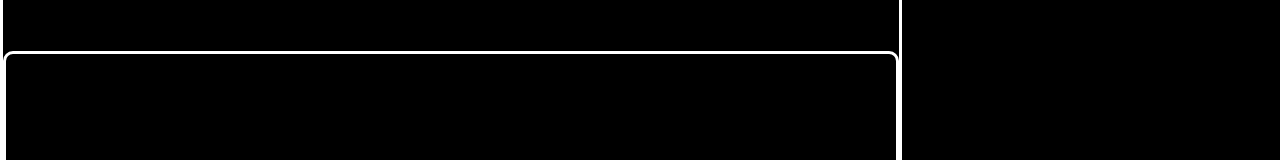
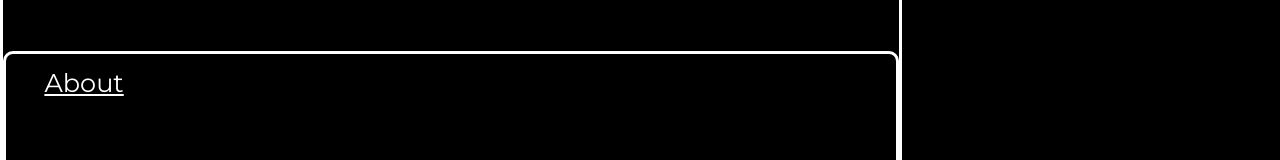
Before and after one commit to Falconairio/Portfolio, a React (Create React App) app: page / in a window 1280 px wide. Shown: the part 758-918 px from the top of the page. Built offline with nearby package versions, Linux system fonts and the light colour scheme.

Commit message:
profile image now animates on click

```diff
--- a/src/Components/About.js
+++ b/src/Components/About.js
@@ -4,7 +4,7 @@
     render() {
         return (
             <div id = 'about' className = 'about-container'>
-
+                <h1>About</h1>
             </div>
         )
     }
--- a/src/Components/SideNavbar.js
+++ b/src/Components/SideNavbar.js
@@ -3,11 +3,33 @@
 
 export default class SideNavbar extends Component {
 
+    state = {
+        animate: false
+    }
+
+    profileimageeffect = () => {
+        this.setState({animate: true})
+        setTimeout(() => { this.setState({animate:false}) }, 1000);
+    }
+
+    returnImageEffect = () => {
+        let random = Math.floor(Math.random() * 3)
+        if(random === 2) {
+            return 'fade-out'
+        } else {
+            return 'image-rotate'
+        }
+    }
+
 
     render() {
+        const animate = this.state.animate ? this.returnImageEffect() : ''
+        const classes = `profile-image ${animate}`
+
+
         return (
             <div className = "sidenavbar-container">
-                <div className = "profile-image" />
+                <div className = {classes} onClick = {this.profileimageeffect}/>
                 <div className = 'name-title'>
                     <hr/>
                     <h1>Griffith Terry</h1>
--- a/src/Styles/App.css
+++ b/src/Styles/App.css
@@ -106,6 +106,32 @@
   }
 }
 
+@-webkit-keyframes imagerotate {
+  0% {
+    -webkit-transform: rotate(360deg);
+            transform: rotate(360deg);
+  }
+}
+
+@keyframes imagerotate {
+  0% {
+    -webkit-transform: rotate(360deg);
+            transform: rotate(360deg);
+  }
+}
+
+@-webkit-keyframes fadeout {
+  50% {
+    opacity: 0;
+  }
+}
+
+@keyframes fadeout {
+  50% {
+    opacity: 0;
+  }
+}
+
 html {
   scroll-behavior: smooth;
 }
@@ -116,6 +142,7 @@
   display: -webkit-box;
   display: -ms-flexbox;
   display: flex;
+  color: white;
 }
 
 body {
@@ -250,6 +277,20 @@
   width: 12.5vw;
 }
 
+.image-rotate {
+  -webkit-animation-name: imagerotate;
+          animation-name: imagerotate;
+  -webkit-animation-duration: 1s;
+          animation-duration: 1s;
+}
+
+.fade-out {
+  -webkit-animation-name: fadeout;
+          animation-name: fadeout;
+  -webkit-animation-duration: 1s;
+          animation-duration: 1s;
+}
+
 .name-title {
   display: -webkit-box;
   display: -ms-flexbox;
@@ -379,6 +420,13 @@
   border-radius: 10px;
 }
 
+.about-container h1 {
+  text-decoration: underline;
+  margin-left: 3vw;
+  margin-top: 2vh;
+  font-size: 2vw;
+}
+
 .jobs-container {
   margin-top: 15vh;
   height: 70vh;
--- a/src/Styles/App.scss
+++ b/src/Styles/App.scss
@@ -10,6 +10,7 @@
   width: 100vw;
   overflow-y: visible;
   display: flex;
+  color: white
 }
 body {
   display: flex;
--- a/src/Styles/_about.scss
+++ b/src/Styles/_about.scss
@@ -1,4 +1,10 @@
 .about-container {
     @include portfolioitemspacing;
     @include whiteborder;
+    h1 {
+        text-decoration: underline;
+        margin-left: 3vw;
+        margin-top: 2vh;
+        font-size: 2vw;
+    }
 }
--- a/src/Styles/_keyframes.scss
+++ b/src/Styles/_keyframes.scss
@@ -9,3 +9,9 @@
 @keyframes welcometext {
     0% {opacity: 0;}
 }
+@keyframes imagerotate {
+    0% { transform: rotate(360deg); }
+}
+@keyframes fadeout {
+    50% { opacity: 0;}
+}
```
Also changed, not shown: src/Styles/_sidenavbar.scss (+9 -0 lines), 1 other file (tests, documents, lock files or other folders).
